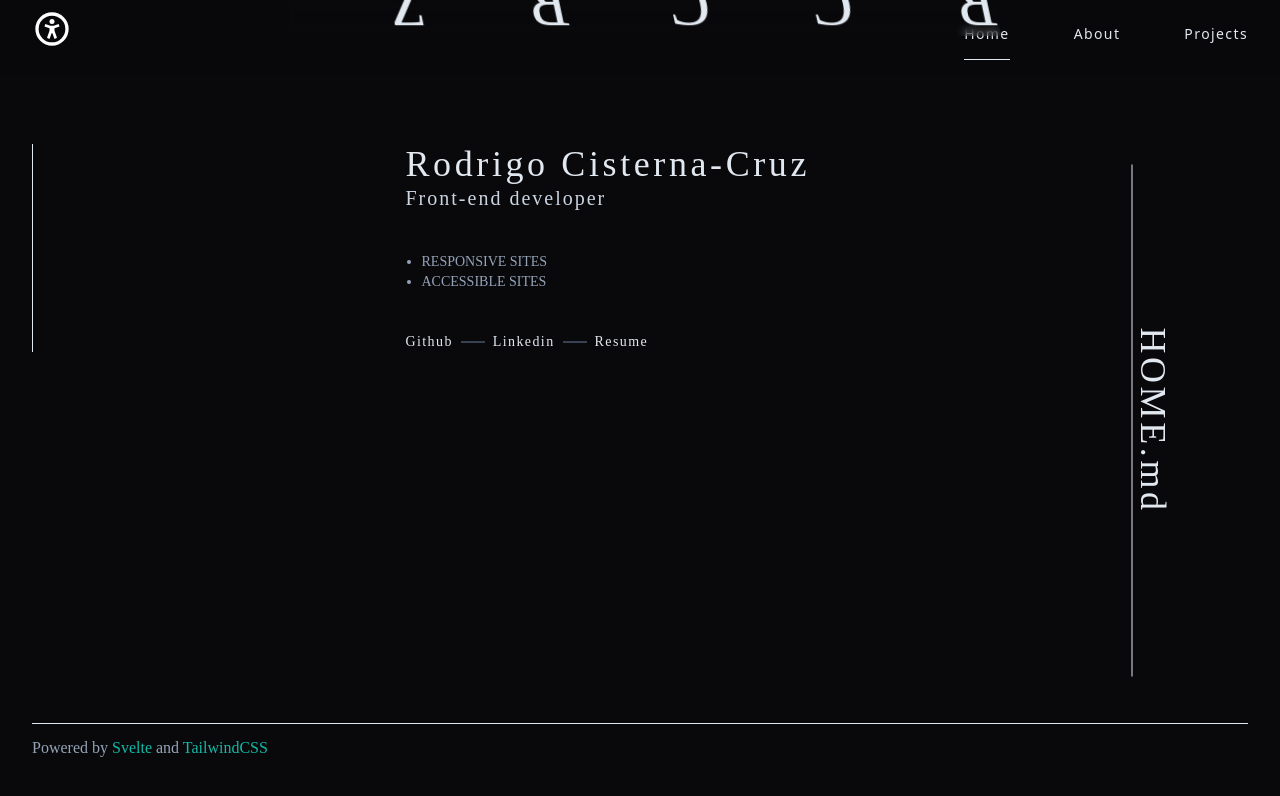
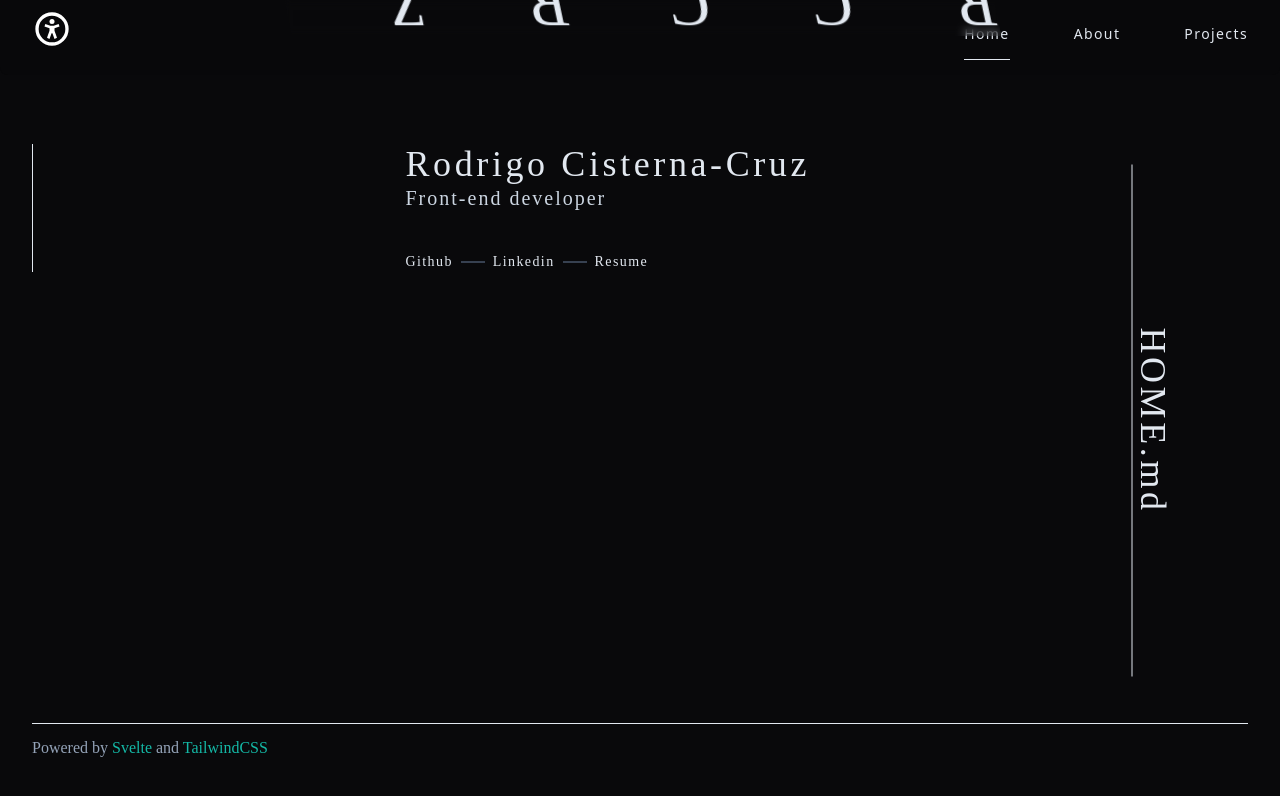
Before and after one commit to Rodrj1/portfoliosv, a SvelteKit app: page / in a window 1280 px wide. Shown: the top 796 px of the page. Built offline with nearby package versions, Linux system fonts and the light colour scheme.

Commit message:
Updated Home page

```diff
--- a/src/routes/+page.svelte
+++ b/src/routes/+page.svelte
@@ -39,11 +39,6 @@
 				<h3 class="text-xl text-slate-300 text-left">Front-end developer</h3>
 			</div>
 
-			<ul class="text-sm text-left w-full">
-				<li>RESPONSIVE SITES</li>
-				<li>ACCESSIBLE SITES</li>
-			</ul>
-
 			<div class="flex gap-2 items-center w-full">
 				<a aria-label="To github profile" href="https://github.com/Rodrj1" target="_blank">
 					Github
```
